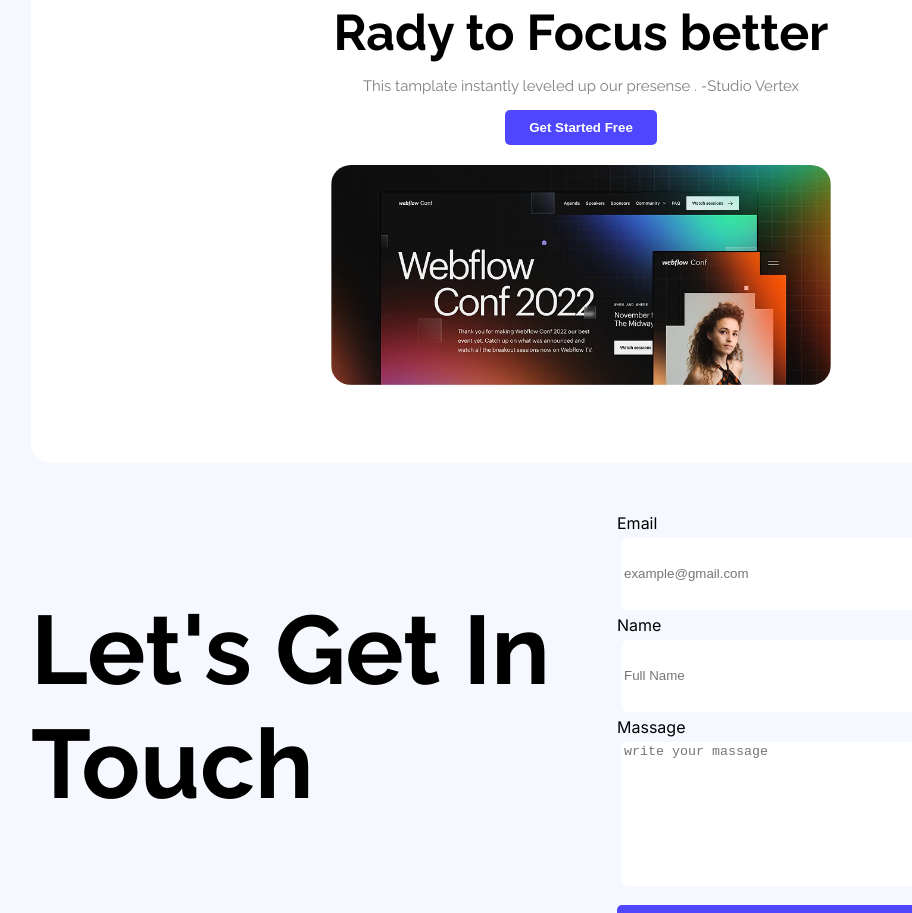
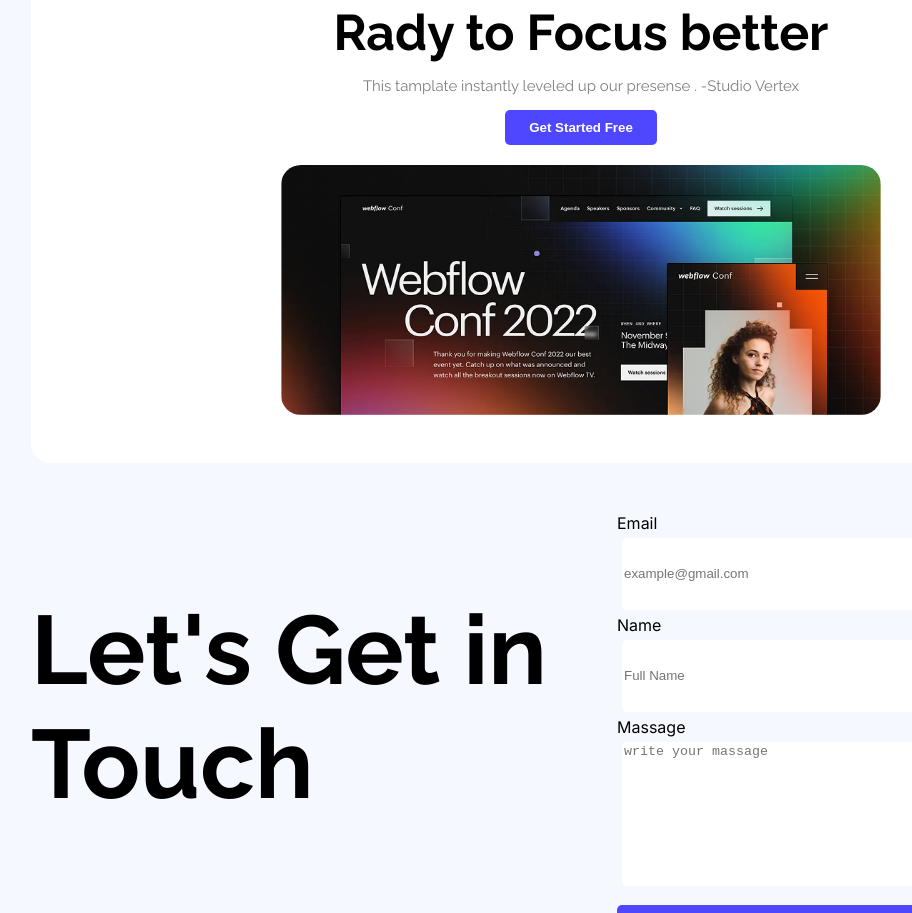
Before and after one commit to Rafsan2006-DEV/Assignment-1, a plain HTML site: page index.html in a window 1280 px wide. Shown: the part 1887-2800 px from the top of the page, without its empty margins (59-971 px from the left). Drawn offline with Linux system fonts and the light colour scheme.

Commit message:
Final commit(Fully Finish & Checked)

```diff
--- a/Styles/portfolio.css
+++ b/Styles/portfolio.css
@@ -302,10 +302,10 @@ nav{
 
 
 .focus-img {
-    height: 220px;
-    width: 500px;
+    height: 250px;
+    width: 600px;
     border-radius: 20px;
-    margin-bottom: 70px;
+    margin-bottom: 90px;
 }
 /* form Part */
 .frm-main{
--- a/index.html
+++ b/index.html
@@ -40,7 +40,7 @@
       </div>
       <div class="baner">
         <h1 class="font-raleway title">
-          Cool Dark UI Template for <br />Webflow Agencies
+          Cool Dark UI Template for <br />Webflow Agencies!
         </h1>
       </div>
       <div class="bn-btn">
@@ -73,7 +73,7 @@
 
     <div class="flo">
       <section class="follower">
-        <h2 class="font-raleway">Join Thousends of productive Users</h2>
+        <h2 class="font-raleway">Joined Thousends of productive Users</h2>
 
         <div class="user-main">
           <div class="user">
@@ -189,7 +189,7 @@
 
         <section class="form-sec">
             <div class="form-head">
-                <h1 class="font-raleway">Let's Get In Touch</h1>
+                <h1 class="font-raleway">Let's Get in Touch</h1>
 
             </div>
             <div class="form font-inter font-from">
```
